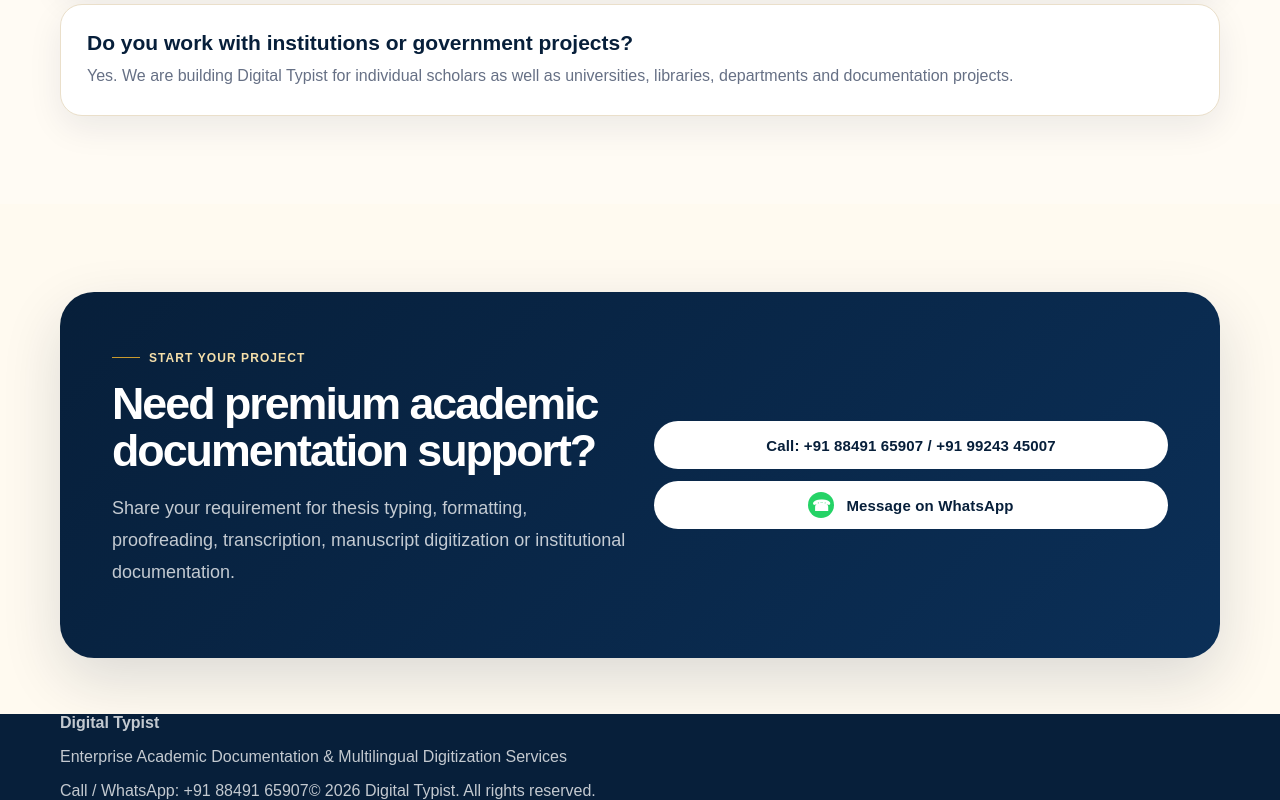
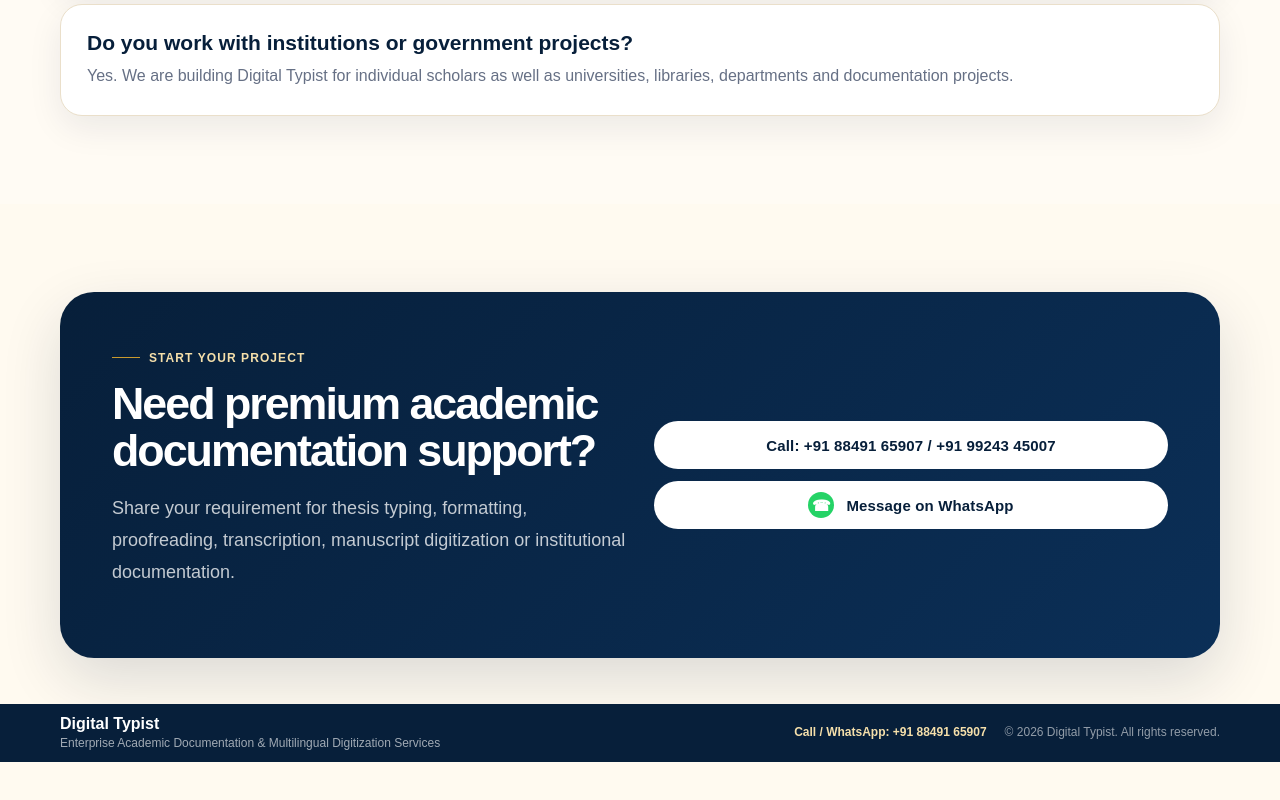
Before and after one commit to ravalpranavrps/digital-typist-website, a Next.js app: page / in a window 1280 px wide. Shown: the part 5083-5883 px from the top of the page. After the commit the page ends 5845 px from the top, so only its background shows below. Built offline with nearby package versions, Linux system fonts and the light colour scheme.

Commit message:
Update globals.css

```diff
--- a/src/app/globals.css
+++ b/src/app/globals.css
@@ -1248,3 +1248,81 @@
     gap: 8px !important;
   }
 }
+/* Final slim footer override */
+
+.site-footer {
+  margin-top: 12px !important;
+  background: #071f3a !important;
+  color: rgba(255, 255, 255, 0.72) !important;
+  padding: 0 !important;
+  min-height: auto !important;
+}
+
+.minimal-footer {
+  min-height: 58px !important;
+  padding: 10px 0 !important;
+  display: flex !important;
+  align-items: center !important;
+  justify-content: space-between !important;
+  gap: 24px !important;
+}
+
+.minimal-footer > div:first-child {
+  display: flex !important;
+  flex-direction: column !important;
+  gap: 2px !important;
+}
+
+.minimal-footer strong {
+  display: block !important;
+  color: #ffffff !important;
+  font-size: 16px !important;
+  line-height: 1.2 !important;
+  font-weight: 900 !important;
+  margin: 0 !important;
+}
+
+.minimal-footer p {
+  margin: 0 !important;
+  color: rgba(255, 255, 255, 0.62) !important;
+  font-size: 12px !important;
+  line-height: 1.35 !important;
+}
+
+.minimal-footer-right {
+  display: flex !important;
+  align-items: center !important;
+  justify-content: flex-end !important;
+  flex-direction: row !important;
+  gap: 18px !important;
+  text-align: right !important;
+  font-size: 12px !important;
+  line-height: 1.3 !important;
+  white-space: nowrap !important;
+}
+
+.minimal-footer-right a {
+  color: #f5dfaa !important;
+  font-weight: 800 !important;
+}
+
+.minimal-footer-right span {
+  color: rgba(255, 255, 255, 0.56) !important;
+}
+
+@media (max-width: 720px) {
+  .minimal-footer {
+    align-items: flex-start !important;
+    flex-direction: column !important;
+    gap: 8px !important;
+    padding: 14px 0 !important;
+  }
+
+  .minimal-footer-right {
+    align-items: flex-start !important;
+    flex-direction: column !important;
+    gap: 4px !important;
+    text-align: left !important;
+    white-space: normal !important;
+  }
+}
```
